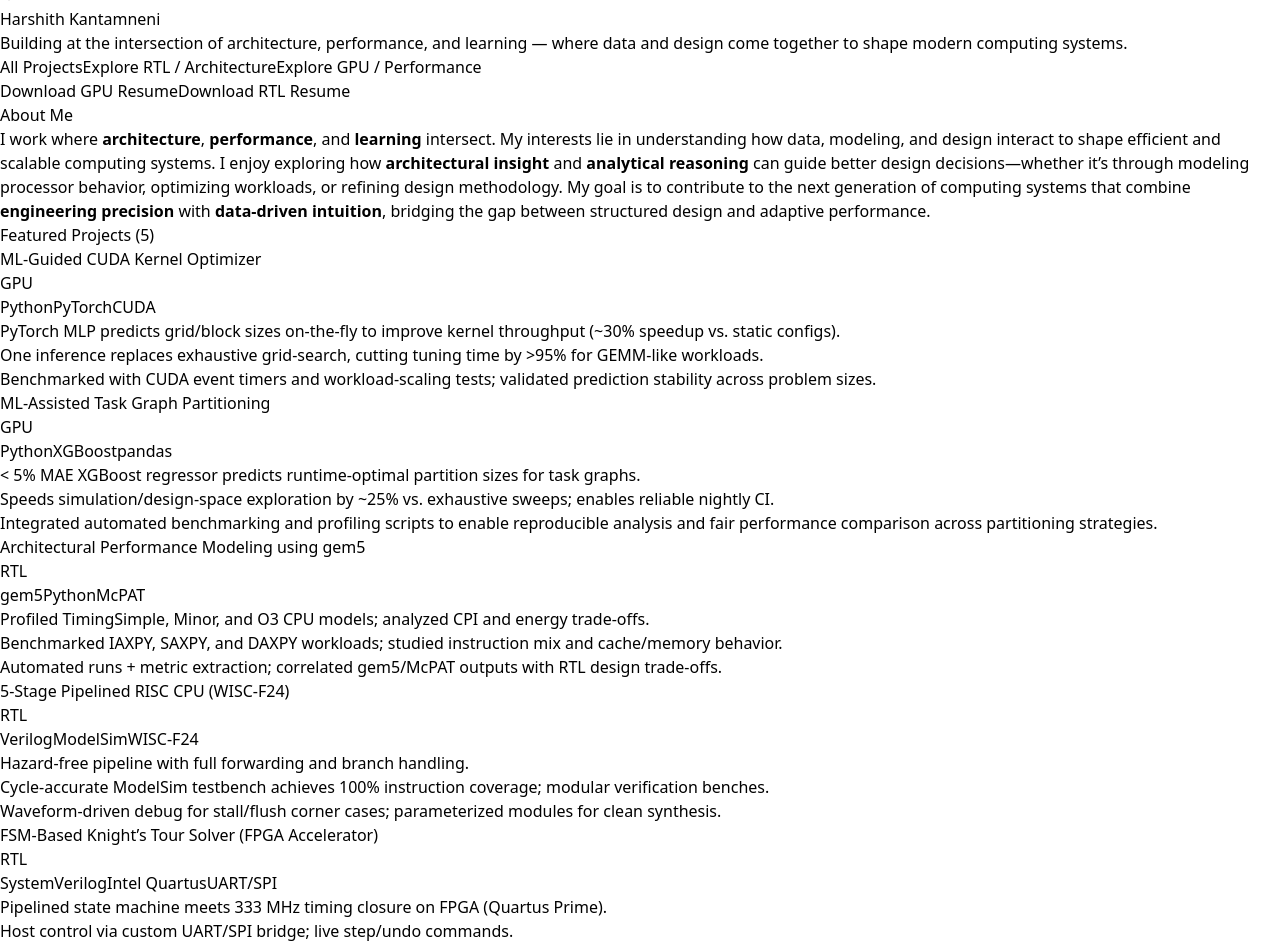
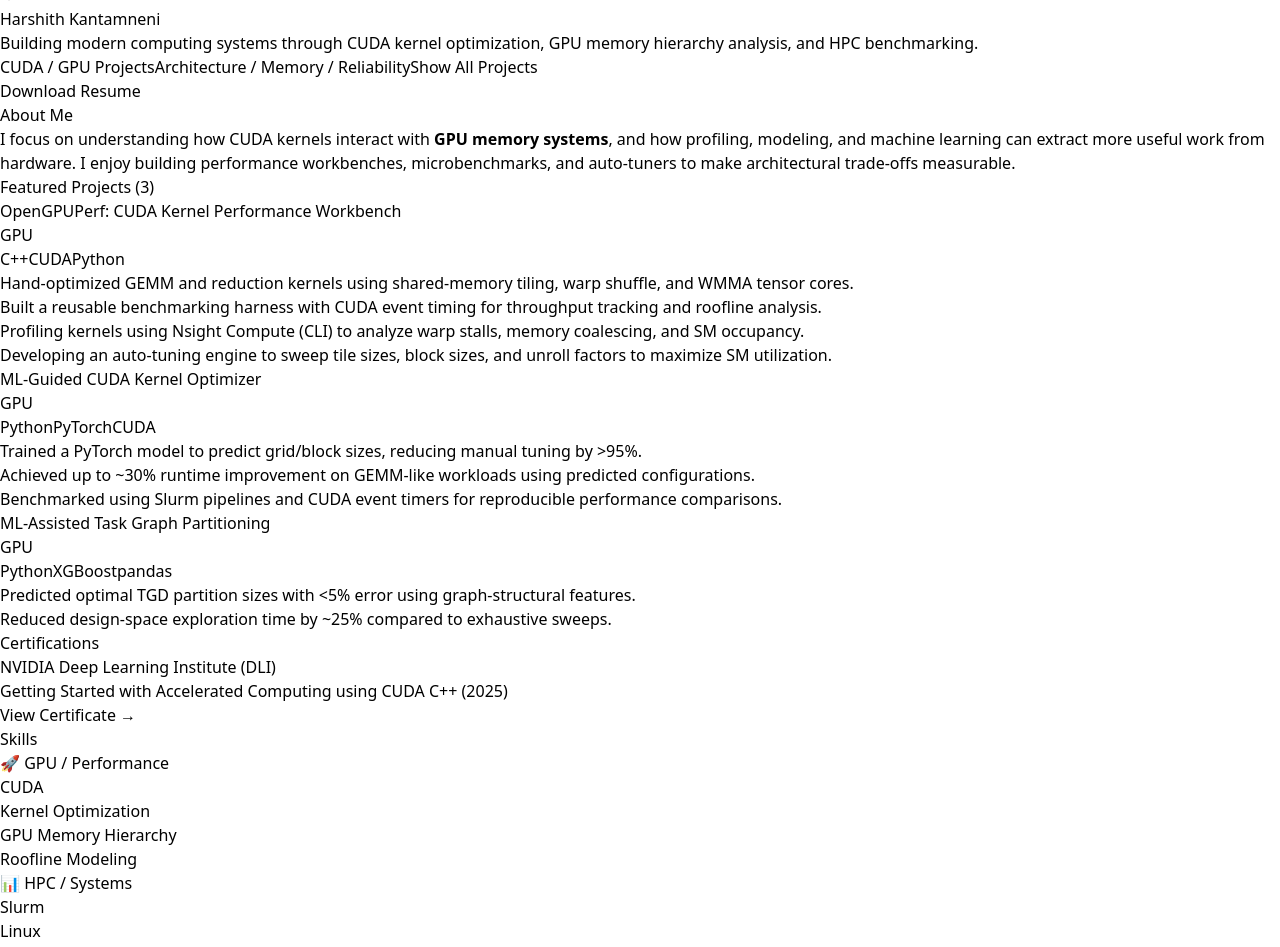
Before and after one commit to Drogon4231/harshithkantamneni.github.io, a React (Vite) app: page / in a window 1280 px wide. Shown: the part 161-1108 px from the top of the page. Built offline with nearby package versions, Linux system fonts and the light colour scheme.

Commit message:
Refactor portfolio for GPU-focused content and layout

```diff
--- a/src/Portfolio.jsx
+++ b/src/Portfolio.jsx
@@ -2,32 +2,65 @@
 import { motion } from 'framer-motion';
 import { Sun, Moon, Github, Linkedin, Mail } from 'lucide-react';
 
-// ---- RESUME URLS (GitHub Pages-safe) ---------------------------------------
-// Place both PDFs in your /public folder as GPU_Resume.pdf and RTL_Resume.pdf.
-// Vite exposes BASE_URL at build-time; no TS syntax in .jsx files.
+// ---- SINGLE RESUME (GPU-FOCUSED) ------------------------------------------
 const BASE =
   (typeof import.meta !== 'undefined' &&
     import.meta.env &&
     import.meta.env.BASE_URL) ||
   '/';
 
-const GPU_RESUME_URL = `${BASE}GPU_Resume.pdf`;
-const RTL_RESUME_URL = `${BASE}RTL_Resume.pdf`;
+const RESUME_URL = `${BASE}Resume_Final.pdf`;
 
 // ------------------------------------------
-// 1 ▸ Data (projects + skills + certs)
+// Projects (GPU-first identity)
 // ------------------------------------------
 const projects = [
-  // GPU / Performance
+  {
+    id: 'open-gpu-perf',
+    title: 'OpenGPUPerf: CUDA Kernel Performance Workbench',
+    category: 'GPU',
+    stack: ['C++', 'CUDA', 'Python'],
+    bullets: [
+      'Hand-optimized GEMM and reduction kernels using shared-memory tiling, warp shuffle, and WMMA tensor cores.',
+      'Built a reusable benchmarking harness with CUDA event timing for throughput tracking and roofline analysis.',
+      'Profiling kernels using Nsight Compute (CLI) to analyze warp stalls, memory coalescing, and SM occupancy.',
+      'Developing an auto-tuning engine to sweep tile sizes, block sizes, and unroll factors to maximize SM utilization.',
+    ],
+    link: '#',
+  },
+  {
+    id: 'mi300x-mem',
+    title: 'MI300X Memory-System Reverse Engineering & gem5 Calibration',
+    category: 'ARCH',
+    stack: ['CUDA', 'gem5', 'Python'],
+    bullets: [
+      'Designed CUDA microbenchmarks (pointer-chasing, stride sweeps) to measure L2/L3/HBM latency and bandwidth.',
+      'Captured GPU performance counters to study chiplet-level cache behavior and bandwidth pressure.',
+      'Calibrating gem5 MI300X memory subsystem (line size, associativity, latency stack) to reduce HW–sim mismatch.',
+      'Established a reproducible methodology to reverse-engineer GPU memory systems using microbenchmarks.',
+    ],
+    link: '#',
+  },
+  {
+    id: 'abft-gemm',
+    title: 'ABFT-GEMM Reliability Study (ECE 753)',
+    category: 'ARCH',
+    stack: ['Python', 'Slurm'],
+    bullets: [
+      'Performed Monte-Carlo fault injection on GEMM to evaluate SDC rates and timing overhead.',
+      'Automated large-scale HPC runs using Slurm to sweep matrix sizes and fault-injection rates.',
+    ],
+    link: '#',
+  },
   {
     id: 'cuda-optimizer',
     title: 'ML-Guided CUDA Kernel Optimizer',
     category: 'GPU',
     stack: ['Python', 'PyTorch', 'CUDA'],
     bullets: [
-      'PyTorch MLP predicts grid/block sizes on-the-fly to improve kernel throughput (~30% speedup vs. static configs).',
-      'One inference replaces exhaustive grid-search, cutting tuning time by >95% for GEMM-like workloads.',
-      'Benchmarked with CUDA event timers and workload-scaling tests; validated prediction stability across problem sizes.',
+      'Trained a PyTorch model to predict grid/block sizes, reducing manual tuning by >95%.',
+      'Achieved up to ~30% runtime improvement on GEMM-like workloads using predicted configurations.',
+      'Benchmarked using Slurm pipelines and CUDA event timers for reproducible performance comparisons.',
     ],
     link: 'https://github.com/Drogon4231/Ml-Guided-CUDA-Config',
   },
@@ -37,49 +70,10 @@
     category: 'GPU',
     stack: ['Python', 'XGBoost', 'pandas'],
     bullets: [
-      '< 5% MAE XGBoost regressor predicts runtime-optimal partition sizes for task graphs.',
-      'Speeds simulation/design-space exploration by ~25% vs. exhaustive sweeps; enables reliable nightly CI.',
-      'Integrated automated benchmarking and profiling scripts to enable reproducible analysis and fair performance comparison across partitioning strategies.',
+      'Predicted optimal TGD partition sizes with <5% error using graph-structural features.',
+      'Reduced design-space exploration time by ~25% compared to exhaustive sweeps.',
     ],
     link: 'https://github.com/Drogon4231/ML-Partition-Predictor',
-  },
-
-  // RTL / Architecture
-  {
-    id: 'gem5-arch-modeling',
-    title: 'Architectural Performance Modeling using gem5',
-    category: 'RTL', // keep RTL so the RTL filter shows this card
-    stack: ['gem5', 'Python', 'McPAT'],
-    bullets: [
-      'Profiled TimingSimple, Minor, and O3 CPU models; analyzed CPI and energy trade-offs.',
-      'Benchmarked IAXPY, SAXPY, and DAXPY workloads; studied instruction mix and cache/memory behavior.',
-      'Automated runs + metric extraction; correlated gem5/McPAT outputs with RTL design trade-offs.',
-    ],
-    link: '#',
-  },
-  {
-    id: 'wisc-f24',
-    title: '5-Stage Pipelined RISC CPU (WISC-F24)',
-    category: 'RTL',
-    stack: ['Verilog', 'ModelSim', 'WISC-F24'],
-    bullets: [
-      'Hazard-free pipeline with full forwarding and branch handling.',
-      'Cycle-accurate ModelSim testbench achieves 100% instruction coverage; modular verification benches.',
-      'Waveform-driven debug for stall/flush corner cases; parameterized modules for clean synthesis.',
-    ],
-    link: '#',
-  },
-  {
-    id: 'knights-tour',
-    title: 'FSM-Based Knight’s Tour Solver (FPGA Accelerator)',
-    category: 'RTL',
-    stack: ['SystemVerilog', 'Intel Quartus', 'UART/SPI'],
-    bullets: [
-      'Pipelined state machine meets 333 MHz timing closure on FPGA (Quartus Prime).',
-      'Host control via custom UART/SPI bridge; live step/undo commands.',
-      'Post-synthesis gate-level checks confirm timing + functional correctness.',
-    ],
-    link: '#',
   },
 ];
 
@@ -94,46 +88,37 @@
 
 const skillBuckets = [
   {
-    title: '⚙️ Hardware / RTL',
-    items: ['Verilog', 'SystemVerilog', 'RTL Design & Verification', 'Static Timing Analysis'],
+    title: '🚀 GPU / Performance',
+    items: ['CUDA', 'Kernel Optimization', 'GPU Memory Hierarchy', 'Roofline Modeling'],
   },
   {
-    title: '🔧 EDA / FPGA Tools',
-    items: ['ModelSim', 'Intel Quartus', 'Altium Designer'],
+    title: '📊 HPC / Systems',
+    items: ['Slurm', 'Linux', 'Benchmarking', 'Profiling'],
   },
   {
-    title: '🏗️ Sim / Arch Tools',
-    items: ['gem5'],
+    title: '🏗️ Architecture / Modeling',
+    items: ['gem5', 'McPAT', 'Computer Architecture'],
   },
   {
-    title: '📈 Acceleration / GPUs',
-    items: ['CUDA', 'TensorRT'],
+    title: '🧠 ML for Systems',
+    items: ['PyTorch', 'XGBoost'],
   },
   {
-    title: '🧠 ML Frameworks',
-    items: ['PyTorch', 'XGBoost', 'scikit-learn'],
-  },
-  {
-    title: '💻 Languages / Systems',
+    title: '💻 Programming',
     items: ['C', 'C++17', 'Python', 'Bash', 'Git'],
-  },
-  {
-    title: '📡 Embedded / Interfaces',
-    items: ['PSoC 6', 'FreeRTOS', 'I²C / SPI / UART / CAN'],
   },
 ];
 
 // ------------------------------------------
 const SectionTitle = ({ children }) => (
-  <h2 className="text-3xl md:text-4xl font-extrabold mb-8 tracking-tight relative inline-block after:content-[''] after:absolute after:left-0 after:-bottom-2 after:w-full after:h-1 after:bg-gradient-to-r after:from-emerald-400 after:to-cyan-500 dark:after:from-emerald-500/60 dark:after:to-cyan-500/60">
+  <h2 className="text-3xl md:text-4xl font-extrabold mb-8 tracking-tight relative inline-block after:absolute after:left-0 after:-bottom-2 after:w-full after:h-1 after:bg-gradient-to-r after:from-emerald-400 after:to-cyan-500">
     {children}
   </h2>
 );
 
 export default function Portfolio() {
   const [dark, setDark] = useState(true);
-  const [track, setTrack] = useState('ALL'); // 'ALL' | 'GPU' | 'RTL'
-  const [primaryResume, setPrimaryResume] = useState('GPU'); // 'GPU' | 'RTL'
+  const [track, setTrack] = useState('GPU'); // Default: GPU focus
 
   useEffect(() => {
     const root = document.documentElement;
@@ -145,25 +130,24 @@
     return projects.filter((p) => p.category === track);
   }, [track]);
 
-  // Smoothly scroll to the projects grid when a track is chosen
   const scrollToProjects = () => {
     const el = document.getElementById('projects');
-    if (el) el.scrollIntoView({ behavior: 'smooth', block: 'start' });
+    if (el) el.scrollIntoView({ behavior: 'smooth' });
   };
 
   const handleTrackSelect = (key) => {
     setTrack(key);
-    if (key === 'GPU') setPrimaryResume('GPU');
-    if (key === 'RTL') setPrimaryResume('RTL');
     scrollToProjects();
   };
 
   return (
-    <div className="font-sans bg-white dark:bg-gray-900 text-gray-900 dark:text-gray-100 transition-colors duration-300">
+    <div className="font-sans bg-white dark:bg-gray-900 text-gray-900 dark:text-gray-100">
       {/* NAV */}
       <header className="fixed top-0 inset-x-0 z-50 backdrop-blur-sm bg-white/70 dark:bg-gray-900/70 border-b border-gray-200 dark:border-gray-800">
         <nav className="max-w-6xl mx-auto flex items-center justify-between px-6 py-3">
-          <a href="#hero" className="text-lg font-bold tracking-tight">HK</a>
+          <a href="#hero" className="text-lg font-bold tracking-tight">
+            HK
+          </a>
           <ul className="hidden md:flex gap-6 text-sm font-medium">
             {['About', 'Projects', 'Certifications', 'Skills', 'Contact'].map((label) => (
               <li key={label}>
@@ -173,60 +157,43 @@
               </li>
             ))}
           </ul>
+
           <button
             onClick={() => setDark(!dark)}
             aria-label="Toggle theme"
-            className="p-2 rounded-full hover:bg-gray-200 dark:hover:bg-gray-800 transition-colors"
+            className="p-2 rounded-full hover:bg-gray-200 dark:hover:bg-gray-800"
           >
             {dark ? <Sun size={18} /> : <Moon size={18} />}
           </button>
         </nav>
       </header>
 
-      <main className="pt-24 space-y-32 overflow-x-hidden">
+      <main className="pt-24 space-y-32">
         {/* HERO */}
-        <section id="hero" className="relative min-h-[80vh] flex flex-col items-center justify-center text-center px-6">
-          <motion.div
-            className="absolute top-0 left-1/2 w-[120%] h-[120%] -translate-x-1/2 -z-10 bg-gradient-to-tr from-emerald-400/40 via-cyan-500/30 to-fuchsia-500/20 blur-3xl rotate-12"
-            initial={{ scale: 1.2, y: -80 }}
-            animate={{ scale: 1.0, y: 0 }}
-            transition={{ duration: 2, ease: 'easeOut' }}
-          />
-          <motion.h1
-            className="text-5xl sm:text-6xl md:text-7xl font-extrabold tracking-tight mb-6 leading-tight"
-            initial={{ opacity: 0, y: 40 }}
-            animate={{ opacity: 1, y: 0 }}
-            transition={{ duration: 0.8 }}
-          >
-            Harshith Kantamneni
-          </motion.h1>
+        <section id="hero" className="min-h-[80vh] flex flex-col items-center text-center px-w">
+          <motion.h1 className="text-6xl font-extrabold mb-6">Harshith Kantamneni</motion.h1>
 
-          {/* Hero subtitle (balanced) */}
-          <motion.p
-            className="text-xl md:text-2xl max-w-3xl mb-10 leading-relaxed"
-            initial={{ opacity: 0, y: 40 }}
-            animate={{ opacity: 1, y: 0 }}
-            transition={{ delay: 0.2, duration: 0.8 }}
-          >
-            Building at the intersection of <span className="font-semibold">architecture</span>,{' '}
-            <span className="font-semibold">performance</span>, and <span className="font-semibold">learning</span> —
-            where data and design come together to shape modern computing systems.
-          </motion.p>
+          <p className="text-xl md:text-2xl max-w-3xl mb-10">
+            Building modern computing systems through{' '}
+            <span className="font-semibold">CUDA kernel optimization</span>,{' '}
+            <span className="font-semibold">GPU memory hierarchy analysis</span>, and{' '}
+            <span className="font-semibold">HPC benchmarking</span>.
+          </p>
 
-          {/* Track Selector */}
+          {/* FILTERS */}
           <div className="flex flex-wrap justify-center gap-3 mb-6">
             {[
-              { key: 'ALL', label: 'All Projects' },
-              { key: 'RTL', label: 'Explore RTL / Architecture' },
-              { key: 'GPU', label: 'Explore GPU / Performance' },
+              { key: 'GPU', label: 'CUDA / GPU Projects' },
+              { key: 'ARCH', label: 'Architecture / Memory / Reliability' },
+              { key: 'ALL', label: 'Show All Projects' },
             ].map((btn) => (
               <button
                 key={btn.key}
                 onClick={() => handleTrackSelect(btn.key)}
-                className={`px-4 py-2 rounded-full border text-sm font-medium transition-colors ${
+                className={`px-4 py-2 rounded-full text-sm border transition-colors ${
                   track === btn.key
-                    ? 'bg-gradient-to-r from-emerald-500 to-cyan-500 text-white border-transparent'
-                    : 'border-emerald-500 text-emerald-600 dark:text-emerald-400 hover:bg-emerald-50 dark:hover:bg-emerald-900/20'
+                    ? 'bg-gradient-to-r from-emerald-500 to-cyan-500 text-white'
+                    : 'border-emerald-500 text-emerald-600 hover:bg-emerald-50 dark:hover:bg-emerald-900/20'
                 }`}
               >
                 {btn.label}
@@ -234,51 +201,31 @@
             ))}
           </div>
 
-          {/* Resume Buttons (primary style switches with filter) */}
-          <div className="flex flex-wrap justify-center gap-3">
+          {/* RESUME BUTTON */}
           <a
-              href={GPU_RESUME_URL}
-              aria-label="Download GPU-focused resume PDF"
-              className={`px-5 py-2.5 rounded-full font-medium shadow transition-shadow ${
-                primaryResume === 'GPU'
-                  ? 'bg-gray-900 text-white dark:bg-white dark:text-gray-900 hover:shadow-lg'
-                  : 'border border-gray-300 dark:border-gray-700 hover:bg-gray-100 dark:hover:bg-gray-800'
-              }`}
+            href={RESUME_URL}
+            className="px-6 py-3 rounded-full bg-gray-900 text-white dark:bg-white dark:text-gray-900 font-medium shadow hover:shadow-lg"
           >
-              Download GPU Resume
+            Download Resume
           </a>
-            <a
-              href={RTL_RESUME_URL}
-              aria-label="Download RTL-focused resume PDF"
-              className={`px-5 py-2.5 rounded-full font-medium transition-colors ${
-                primaryResume === 'RTL'
-                  ? 'bg-gray-900 text-white dark:bg-white dark:text-gray-900 shadow hover:shadow-lg'
-                  : 'border border-gray-300 dark:border-gray-700 hover:bg-gray-100 dark:hover:bg-gray-800'
-              }`}
-            >
-              Download RTL Resume
-            </a>
-          </div>
         </section>
 
         {/* ABOUT */}
         <section id="about" className="max-w-4xl mx-auto px-6">
           <SectionTitle>About Me</SectionTitle>
           <p className="text-lg leading-relaxed">
-            I work where <strong>architecture</strong>, <strong>performance</strong>, and <strong>learning</strong> intersect.
-            My interests lie in understanding how data, modeling, and design interact to shape efficient and scalable computing systems.
-            I enjoy exploring how <strong>architectural insight</strong> and <strong>analytical reasoning</strong> can guide
-            better design decisions—whether it’s through modeling processor behavior, optimizing workloads, or refining design methodology.
-            My goal is to contribute to the next generation of computing systems that combine <strong>engineering precision</strong> with
-            <strong> data-driven intuition</strong>, bridging the gap between structured design and adaptive performance.
+            I focus on understanding how CUDA kernels interact with{' '}
+            <strong>GPU memory systems</strong>, and how profiling, modeling,
+            and machine learning can extract more useful work from hardware. I
+            enjoy building performance workbenches, microbenchmarks, and
+            auto-tuners to make architectural trade-offs measurable.
           </p>
         </section>
 
         {/* PROJECTS */}
         <section id="projects" className="max-w-6xl mx-auto px-6">
           <SectionTitle>
-            Featured Projects{' '}
-            <span className="text-base font-normal opacity-60">({filteredProjects.length})</span>
+            Featured Projects ({filteredProjects.length})
           </SectionTitle>
           <div className="grid gap-8 md:grid-cols-2">
             {filteredProjects.map((p) => (
@@ -286,36 +233,31 @@
                 key={p.id}
                 href={p.link}
                 target={p.link?.startsWith('http') ? '_blank' : undefined}
-                rel={p.link?.startsWith('http') ? 'noopener noreferrer' : undefined}
-                className="group block bg-white/60 dark:bg-gray-800/60 backdrop-blur-sm border border-gray-200 dark:border-gray-700 rounded-2xl p-6 hover:-translate-y-1 hover:shadow-xl transition transform duration-300"
-                whileHover={{ scale: 1.02 }}
+                className="group block bg-white/60 dark:bg-gray-800/60 border rounded-2xl p-6 hover:-translate-y-1 hover:shadow-xl"
               >
                 <div className="flex items-center justify-between mb-3">
-                  <h3 className="text-xl font-bold group-hover:text-emerald-500 transition-colors">
+                  <h3 className="text-xl font-bold group-hover:text-emerald-500">
                     {p.title}
                   </h3>
-                  <span className="text-xs px-2 py-0.5 rounded-full border border-gray-300 dark:border-gray-700 opacity-80">
+                  <span className="text-xs px-2 py-0.5 rounded-full border opacity-70">
                     {p.category}
                   </span>
                 </div>
 
-                {/* Stack badges */}
-                {p.stack?.length > 0 && (
                 <div className="flex flex-wrap gap-2 mb-3">
                   {p.stack.map((t) => (
                     <span
-                        key={`${p.id}-${t}`}
-                        className="px-2.5 py-0.5 rounded-full bg-emerald-500/10 text-xs text-emerald-700 dark:text-emerald-300 border border-emerald-500/20"
+                      key={t}
+                      className="px-2.5 py-0.5 rounded-full bg-emerald-500/10 text-xs text-emerald-700 border border-emerald-500/20"
                     >
                       {t}
                     </span>
                   ))}
                 </div>
-                )}
 
                 <ul className="list-disc pl-5 space-y-1.5 text-sm leading-relaxed">
                   {p.bullets.map((b, i) => (
-                    <li key={`${p.id}-b-${i}`}>{b}</li>
+                    <li key={i}>{b}</li>
                   ))}
                 </ul>
               </motion.a>
@@ -329,9 +271,8 @@
           <div className="space-y-6">
             {certifications.map((c) => (
               <motion.div
-                key={c.title + c.subtitle}
-                className="p-5 rounded-xl bg-white/60 dark:bg-gray-800/60 backdrop-blur-sm border border-gray-200 dark:border-gray-700 shadow-sm"
-                whileHover={{ scale: 1.02 }}
+                key={c.title}
+                className="p-5 rounded-xl bg-white/60 dark:bg-gray-800/60 border"
               >
                 <h3 className="text-lg font-bold">{c.title}</h3>
                 <p className="text-sm opacity-80">
@@ -340,9 +281,8 @@
                 {c.link && (
                   <a
                     href={c.link}
+                    className="inline-block mt-2 text-emerald-500 hover:underline"
                     target="_blank"
-                    rel="noopener noreferrer"
-                    className="inline-block mt-2 text-emerald-500 hover:underline"
                   >
                     View Certificate →
                   </a>
@@ -362,8 +302,8 @@
                 <ul className="flex flex-wrap gap-2">
                   {bucket.items.map((item) => (
                     <li
-                      key={`${bucket.title}-${item}`}
-                      className="px-3 py-1 rounded-full bg-emerald-500/10 text-sm text-emerald-700 dark:text-emerald-300 border border-emerald-500/20"
+                      key={item}
+                      className="px-3 py-1 rounded-full bg-emerald-500/10 text-sm border border-emerald-500/20"
                     >
                       {item}
                     </li>
@@ -375,41 +315,31 @@
         </section>
 
         {/* CONTACT */}
-        <section id="contact" className="max-w-md mx-auto text-center px-6">
+        <section id="contact" className="max-w-md text-center mx-auto px-6">
           <SectionTitle>Let’s Connect</SectionTitle>
           <p className="mb-6 text-lg">
-            Have an opportunity or want to geek out about pipelines, verification, or performance modeling? My inbox is always open.
+            Feel free to reach out if you'd like to discuss CUDA kernels,
+            performance engineering, or GPU architecture.
           </p>
           <a
             href="mailto:kantamneniharshith@gmail.com"
-            className="inline-flex items-center gap-2 px-6 py-3 rounded-full bg-gradient-to-r from-fuchsia-500 to-pink-500 text-white font-medium shadow-lg hover:shadow-xl transition-shadow"
+            className="inline-flex items-center gap-2 px-6 py-3 rounded-full bg-gradient-to-r from-fuchsia-500 to-pink-500 text-white font-medium shadow-lg hover:shadow-xl"
           >
             <Mail size={18} /> Say Hello
           </a>
           <div className="flex justify-center gap-6 mt-8">
-            <a
-              href="https://github.com/Drogon4231"
-              target="_blank"
-              rel="noopener noreferrer"
-              className="hover:text-emerald-500"
-            >
+            <a href="https://github.com/Drogon4231" className="hover:text-emerald-500">
               <Github size={22} />
             </a>
-            <a
-              href="https://linkedin.com/in/hk4231"
-              target="_blank"
-              rel="noopener noreferrer"
-              className="hover:text-emerald-500"
-            >
+            <a href="https://linkedin.com/in/hk4231" className="hover:text-emerald-500">
               <Linkedin size={22} />
             </a>
           </div>
         </section>
       </main>
 
-      {/* FOOTER */}
       <footer className="py-8 text-center text-sm opacity-70">
-        © {new Date().getFullYear()} Harshith Kantamneni — Built with React ⚛︎ & TailwindCSS
+        © {new Date().getFullYear()} Harshith Kantamneni — GPU Performance Portfolio
       </footer>
     </div>
   );
```
Lines whose indentation alone changed are shown as unchanged.
